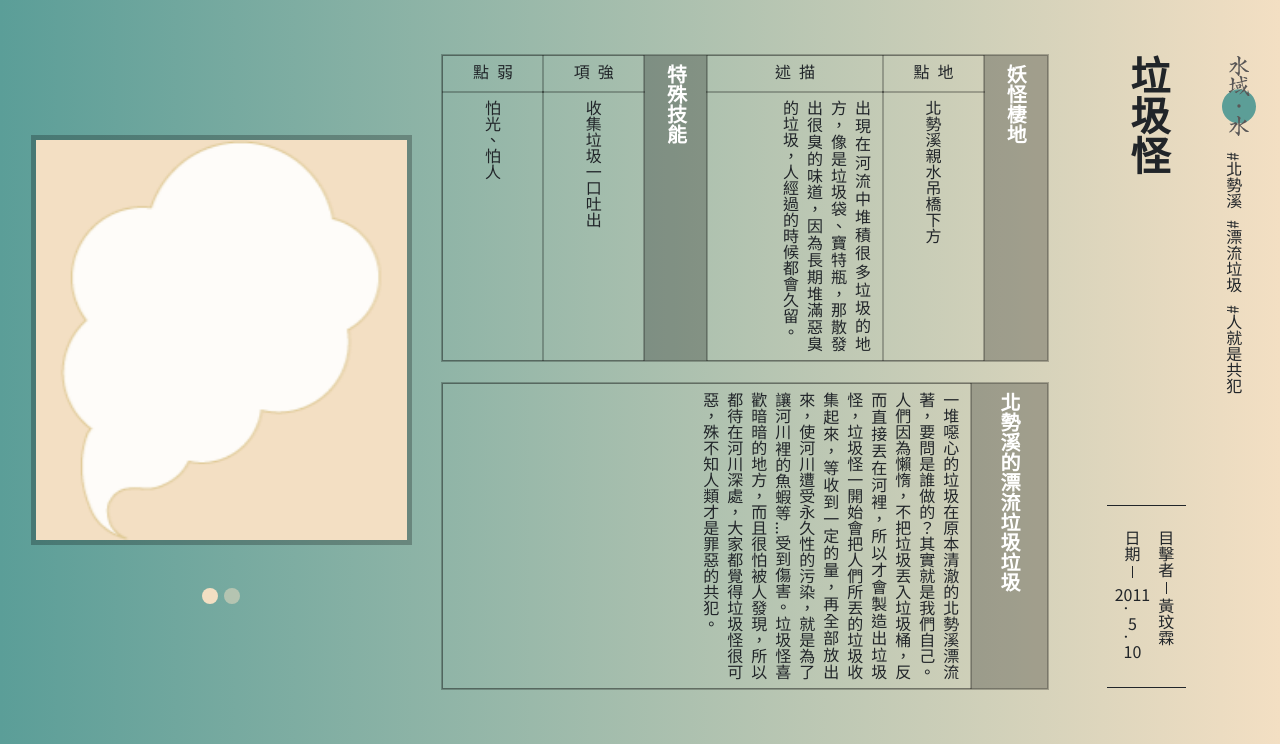
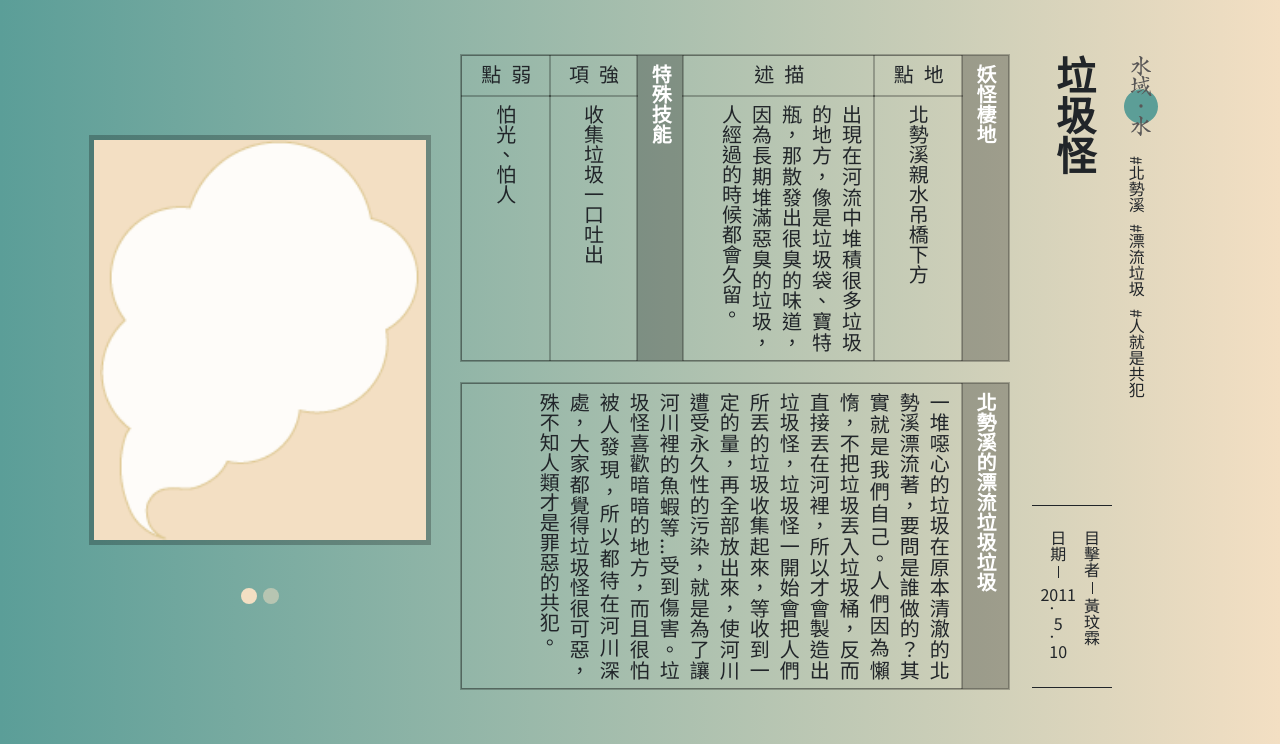
Before and after one commit to SeanGau/pinglin-monster-map, a Flask app: page /monster/1 in a window 1280 px wide. Shown: the part 56-800 px from the top of the page. Run offline with Flask 2, Linux system fonts and the light colour scheme; style sheets or scripts are compiled from the project's sources; some libraries are stand-ins or nearby versions.

Commit message:
edit rwd

```diff
--- a/static/css/monster.css
+++ b/static/css/monster.css
@@ -146,6 +146,10 @@
     #data-mid-top .row-title h5, #data-mid-bottom .row-title h5 {
       margin: 0; }
 
+@media (min-width: 1200px) {
+  #data-mid-top td, #data-mid-bottom td {
+    font-size: 1.25rem; } }
+
 @media (max-width: 991px) {
   #data-element {
     position: absolute;
--- a/static/sass/monster.sass
+++ b/static/sass/monster.sass
@@ -95,6 +95,11 @@
         h5
             margin: 0
 
+@media (min-width: 1200px)
+    #data-mid-top, #data-mid-bottom
+        td
+            font-size: 1.25rem
+
 @media (max-width: 991px)
     #data-element
         position: absolute
--- a/templates/monster.html
+++ b/templates/monster.html
@@ -6,8 +6,8 @@
 {% endblock %}
 
 {% block body %}
-<div class="container-fluid d-flex flex-grow-1 justify-content-center align-items-center px-4 monster-{{monster_data['element']}}"
-    id="monster-box">
+<div class="monster-{{monster_data['element']}} container-fluid d-flex flex-grow-1" id="monster-box">
+    <div class="container d-flex flex-grow-1 justify-content-center align-items-center">
         <div class="row flex-grow-1">
             <div class="col-lg-4 d-flex align-items-center p-4 order-2 order-lg-1">
                 <div id="carousel" class="carousel slide" data-bs-interval="false">
@@ -75,24 +75,28 @@
             </div>
             <div class="col-lg-2 order-1 order-lg-3 sticky-top py-4 py-lg-0" id="data-right">
                 <div class="row h-100">
-                <div class="col-lg-4 order-lg-last mb-2 px-4 text-lg-center">
-                    <img id="data-element" src="{{url_for('static', filename='img/category/'+monster_data['category']+monster_data['element']+'.svg')}}" alt="">
-                    <span id="data-tag" class="write-verticle-rl">
+                    <div class="col-lg order-lg-last px-4 px-lg-0 write-verticle-rl flex-grow-0">
+                        <img id="data-element"
+                            src="{{url_for('static', filename='img/category/'+monster_data['category']+monster_data['element']+'.svg')}}"
+                            alt="">
+                        <span id="data-tag">
                             {% for tag in monster_data['tag'] %}
                             <a>#{{tag}}</a>
                             {% endfor %}
                         </span>
                     </div>
-                <div class="col-lg-8 d-flex flex-column">
+                    <div class="col-lg d-flex flex-column flex-grow-0">
                         <div class="write-verticle-rl flex-grow-1">
                             <h1 id="data-name">{{monster_data['name']}}</h1>
                         </div>
                         <div class="write-verticle-rl" id="data-found-box">
                             <div class="m-2">
-                            目擊者<span class="data-seperator"></span><a id="data-founder">{{monster_data['founder']}}</a>
+                                目擊者<span class="data-seperator"></span><a
+                                    id="data-founder">{{monster_data['founder']}}</a>
                                 <span class="d-lg-block m-1"></span>
                                 日期<span class="data-seperator"></span><a
                                     id="data-date"><span>{{monster_data['date'][0]}}</span>.<span>{{monster_data['date'][1]}}</span>.<span>{{monster_data['date'][2]}}</span></a>
+                            </div>
                         </div>
                     </div>
                 </div>
```
Also changed, not shown: 1 other file. Lines whose indentation alone changed are shown as unchanged.
